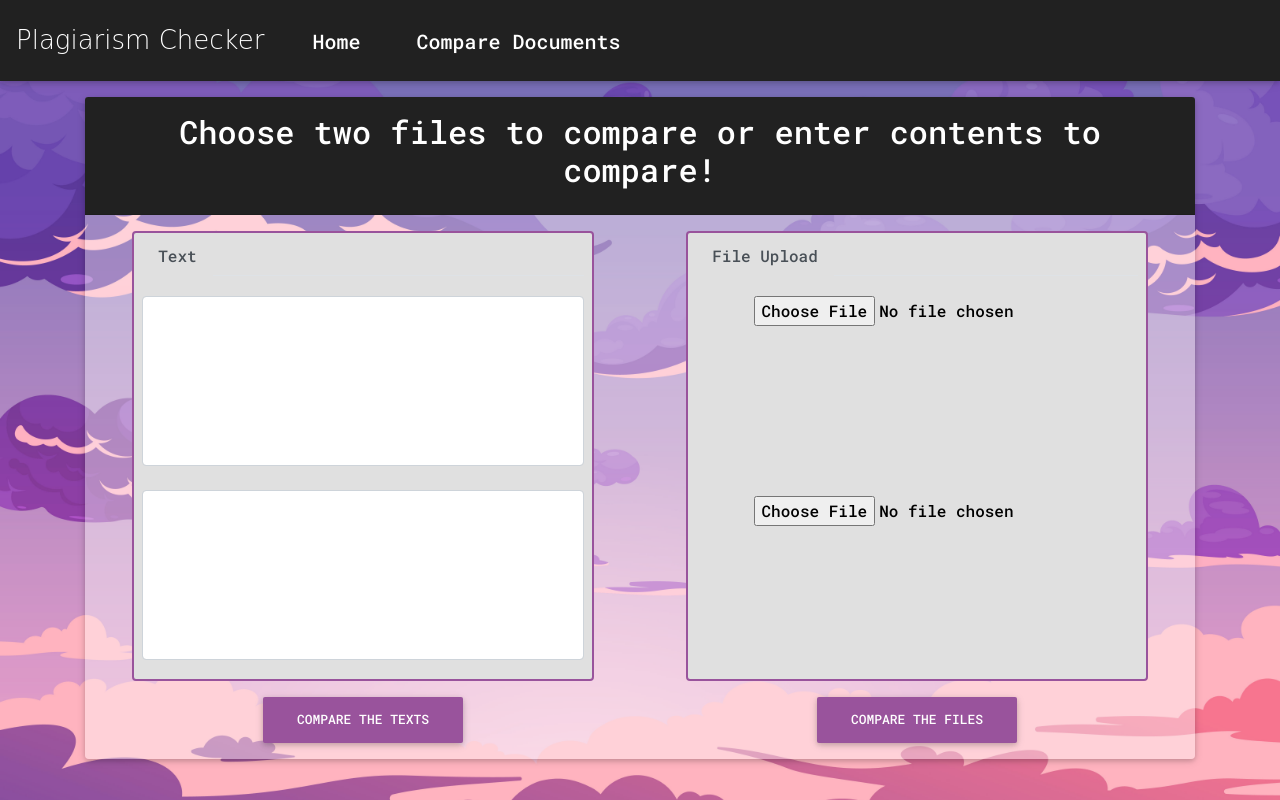
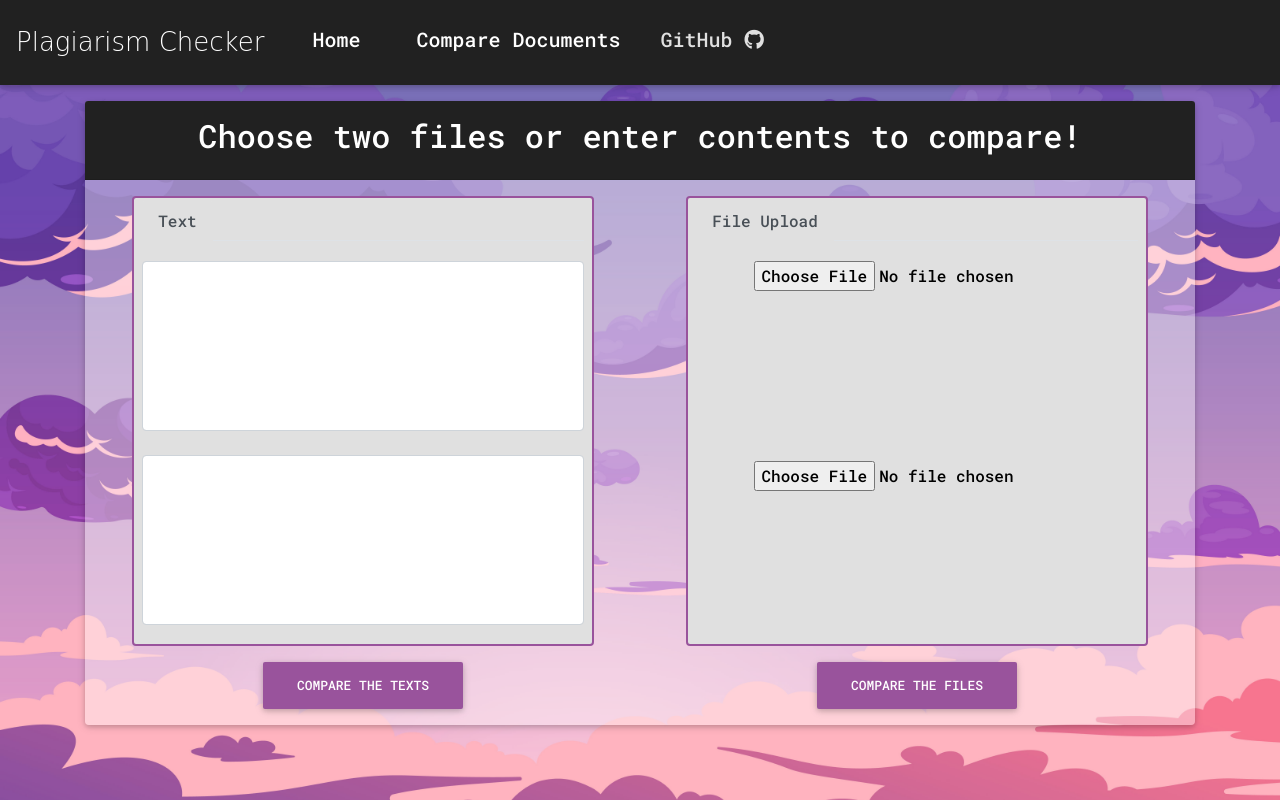
Before and after one commit to EGhost98/Plagiarism_Checker, a Django app: page /compare/ in a window 1280 px wide. Run offline with Django 3.2, Linux system fonts and the light colour scheme; some libraries are stand-ins or nearby versions; some web fonts are replaced.

Commit message:
Minor Changes

```diff
--- a/plagiarismchecker/static/pc/styles.css
+++ b/plagiarismchecker/static/pc/styles.css
@@ -31,7 +31,7 @@ body {
 }
 
 .nav-two {
-    margin-left: 40px;
+    margin-left: 10px;
 }
 
 .content-1 {
--- a/plagiarismchecker/templates/pc/doc_compare.html
+++ b/plagiarismchecker/templates/pc/doc_compare.html
@@ -146,11 +146,15 @@
                             >Home <span class="sr-only">(current)</span></a
                         >
                     </li>
-                    <li class="nav-item nav-two">
+                    <li class="nav-item nav-two mr-4">
                         <a class="nav-link" href="{% url 'compare' %}"
                             >Compare Documents</a
                         >
                     </li>
+                    <li clas="nav-item nav-two">
+                        <a class="nav-link text-light" href="https://github.com/EGhost98/Plagiarism_Checker" target="_blank">
+                        GitHub <i class="fab fa-github"></i></a>
+                    <li>
                 </ul>
             </div>
         </nav>
@@ -160,7 +164,7 @@
                 <div
                     class="card-header text-center py-3 bg-dark text-white custom-header">
                     <h2 class="fadeInUp custom-title">
-                        Choose two files to compare or enter contents to compare!
+                        Choose two files or enter contents to compare!
                     </h2>
                 </div>
                 <div class="px-3 py-3">
--- a/plagiarismchecker/templates/pc/index.html
+++ b/plagiarismchecker/templates/pc/index.html
@@ -121,9 +121,13 @@ progress {
           <a class="nav-link" href="{% url 'plagiarism-check-mainpage' %}">Home <span
               class="sr-only">(current)</span></a>
         </li>
-        <li class="nav-item nav-two">
+        <li class="nav-item nav-two mr-4">
           <a class="nav-link" href="{% url 'compare' %}">Compare Documents</a>
       </li>
+      <li clas="nav-item nav-two">
+        <a class="nav-link text-light" href="https://github.com/EGhost98/Plagiarism_Checker" target="_blank">
+          GitHub <i class="fab fa-github"></i></a>
+      <li>
       </ul>
     </div>
   </nav>
```
